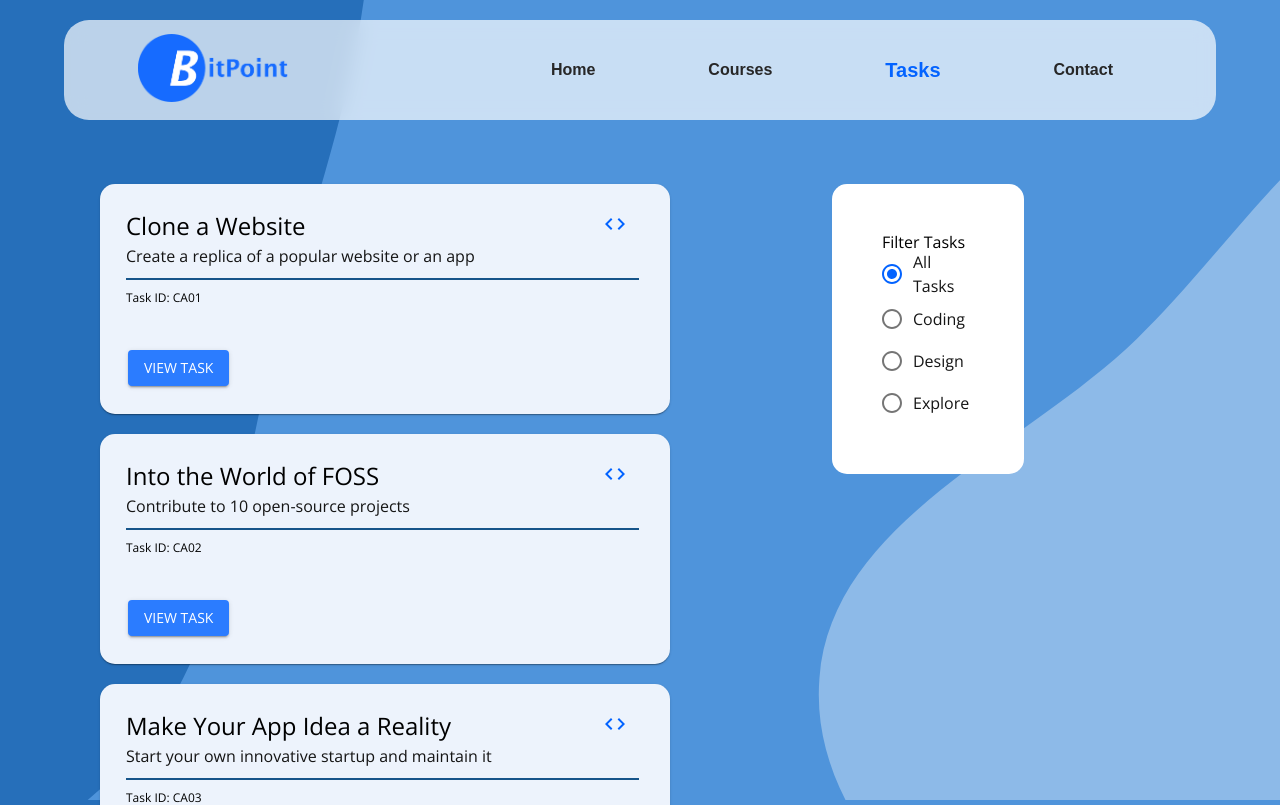
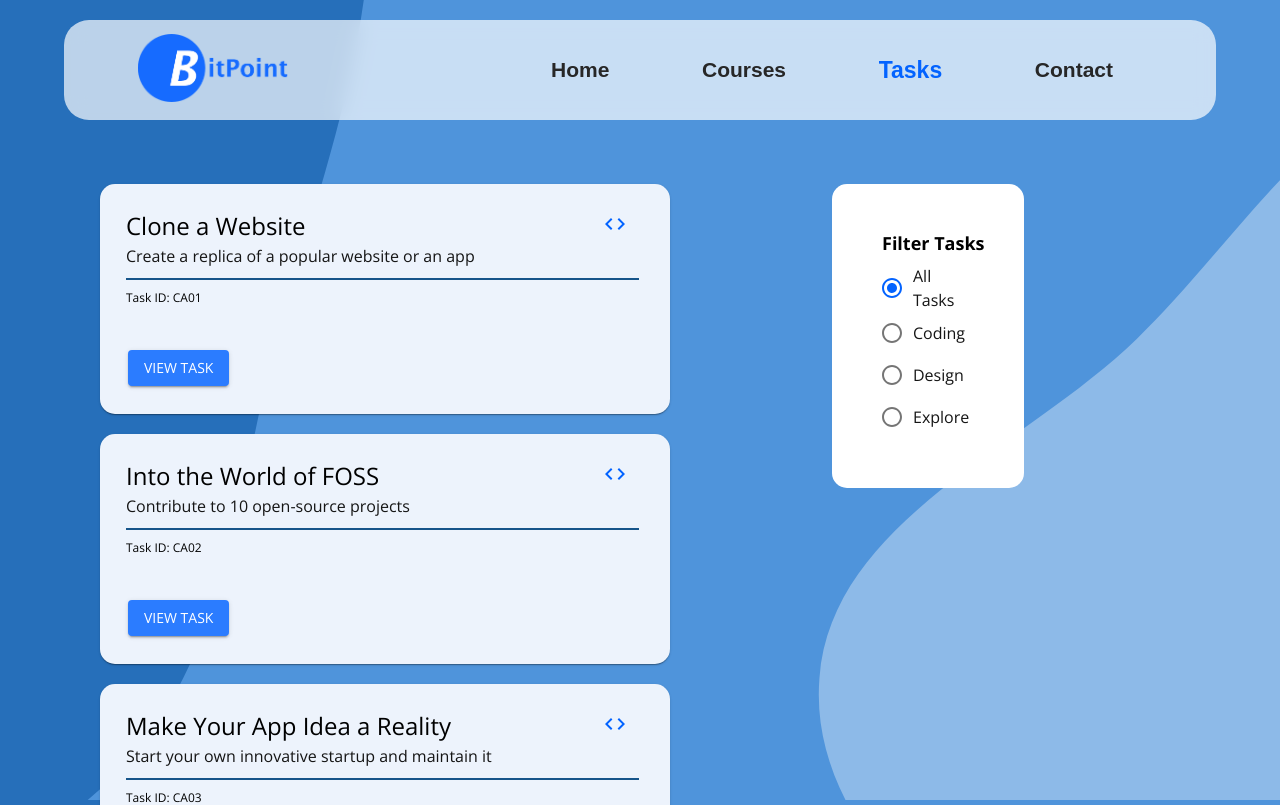
Before and after one commit to chamiduu/BitPoint-Final, a React (Create React App) app: page /tasks in a window 1280 px wide. Shown: the top 805 px of the page. Built offline with nearby package versions, Linux system fonts and the light colour scheme.

Commit message:
solved all of the major bugs

```diff
--- a/src/Components/Navbar.js
+++ b/src/Components/Navbar.js
@@ -248,6 +248,7 @@ export default function Nav() {
           justifyContent: "space-between",
           alignItems: "center",
           width: "600px",
+          fontSize: "21px",
         }}
       >
         <NavLink
@@ -258,6 +259,7 @@ export default function Nav() {
             fontWeight: "bold",
             fontSize: "20px",
             color: "#0363ff",
+            fontSize: "23px",
           }}
         >
           Home
@@ -270,6 +272,7 @@ export default function Nav() {
             fontWeight: "bold",
             fontSize: "20px",
             color: "#0363ff",
+            fontSize: "23px",
           }}
         >
           Courses
@@ -282,6 +285,7 @@ export default function Nav() {
             fontWeight: "bold",
             fontSize: "20px",
             color: "#0363ff",
+            fontSize: "23px",
           }}
         >
           Tasks
@@ -294,6 +298,7 @@ export default function Nav() {
             fontWeight: "bold",
             fontSize: "20px",
             color: "#0363ff",
+            fontSize: "23px",
           }}
         >
           Contact
--- a/src/Components/Tasks/TaskCard.js
+++ b/src/Components/Tasks/TaskCard.js
@@ -46,6 +46,8 @@ const useStyles = makeStyles(() => ({
     },
     "&:hover": {
       transform: "scale(1.03)",
+      background: "#d3e2f8",
+      borderRadius: "12px",
     },
   },
   details: {
@@ -173,7 +175,15 @@ export default function TaskCard() {
     <div className="eee">
       <div className={classes.filter}>
         <FormControl component="fieldset">
-          <FormLabel component="legend" style={{ color: "black" }}>
+          <FormLabel
+            component="legend"
+            style={{
+              color: "black",
+              paddingBottom: "12px",
+              fontWeight: "650",
+              fontSize: "18px",
+            }}
+          >
             Filter Tasks
           </FormLabel>
           <RadioGroup
--- a/src/Components/Tasks/TaskPage.js
+++ b/src/Components/Tasks/TaskPage.js
@@ -16,17 +16,14 @@ const useStyles = makeStyles((theme) => ({
     position: "fixed",
     bottom: theme.spacing(2),
     right: theme.spacing(2),
-
   },
   container: {
     padding: "0",
     height: "100vh",
-
   },
   background: {
     paddingTop: "50px",
     marginTop: "50px",
-
   },
   backToTop: {
     color: "#fff",
```
Also changed, not shown: 1 other file (tests, documents, lock files or other folders).
